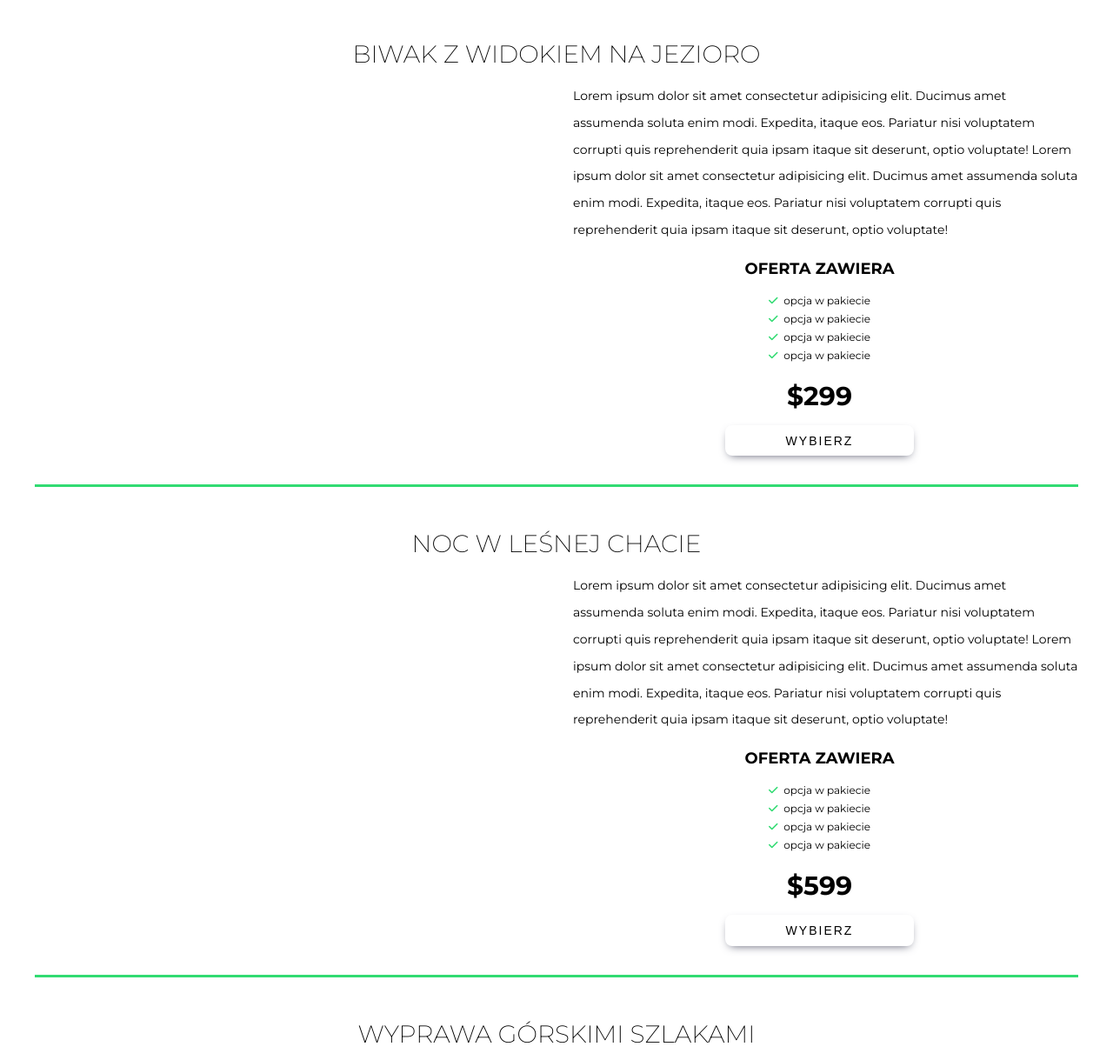
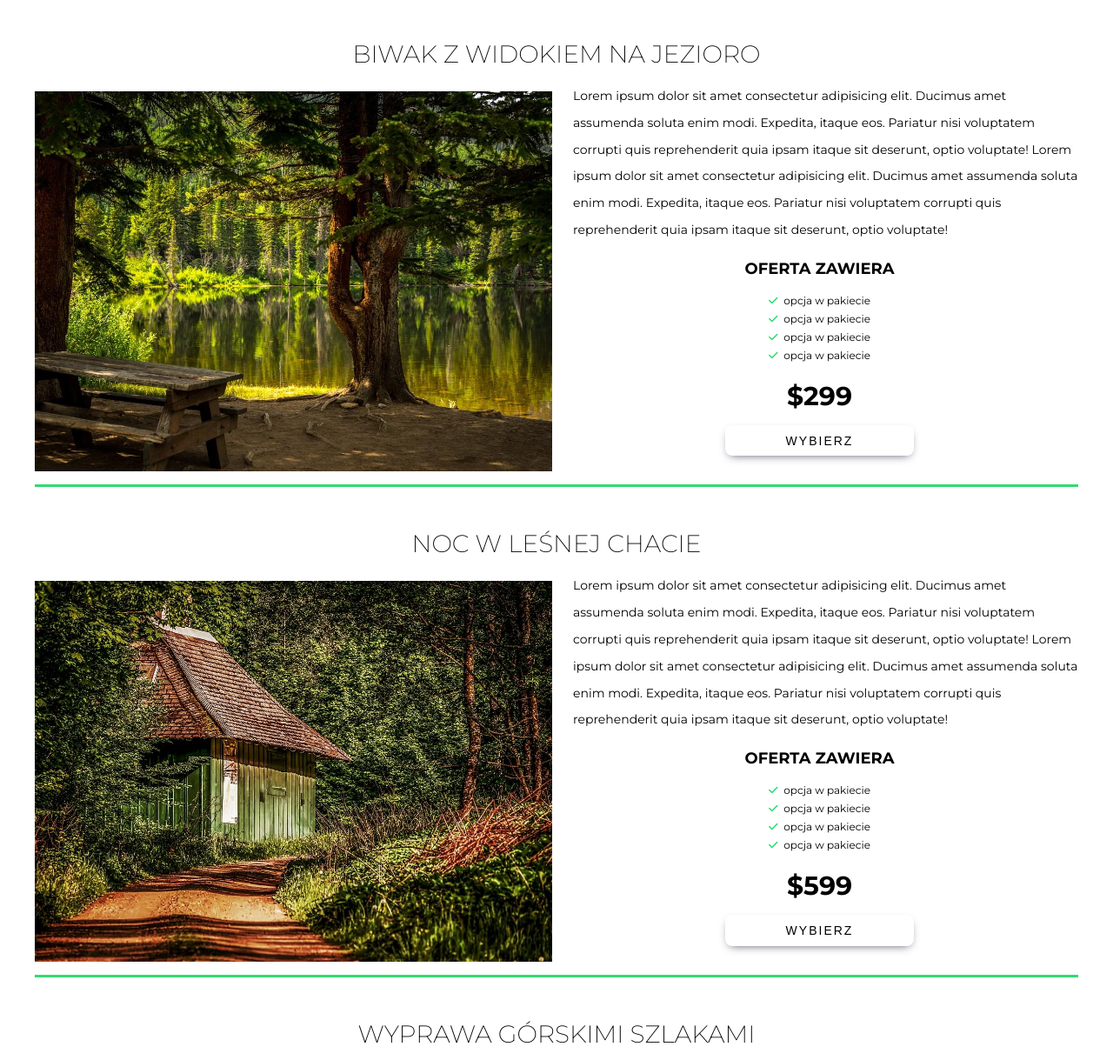
Before and after one commit to LukasEAG/ForestProject, a plain HTML site: page offer.html in a window 1280 px wide. Shown: the part 557-1776 px from the top of the page at 87% size. Drawn offline with nearby package versions, Linux system fonts and the light colour scheme; files that its build step writes are made by us from their sources.

Commit message:
imgurlimg

```diff
--- a/src/sass/offer.scss
+++ b/src/sass/offer.scss
@@ -89,15 +89,15 @@ h2 {
 		background-position: center;
 
 		&--one {
-			background-image: url(../dist/img/bench-2178847_1280.jpeg);
+			background-image: url(../img/bench-2178847_1280.jpeg);
 		}
 
 		&--two {
-			background-image: url(../dist/img/hut-3604055_1280.jpeg);
+			background-image: url(../img/hut-3604055_1280.jpeg);
 		}
 
 		&--three {
-			background-image: url(../dist/img/mountain-river-5765785_1280.jpeg);
+			background-image: url(../img/mountain-river-5765785_1280.jpeg);
 		}
 
 	}
```
